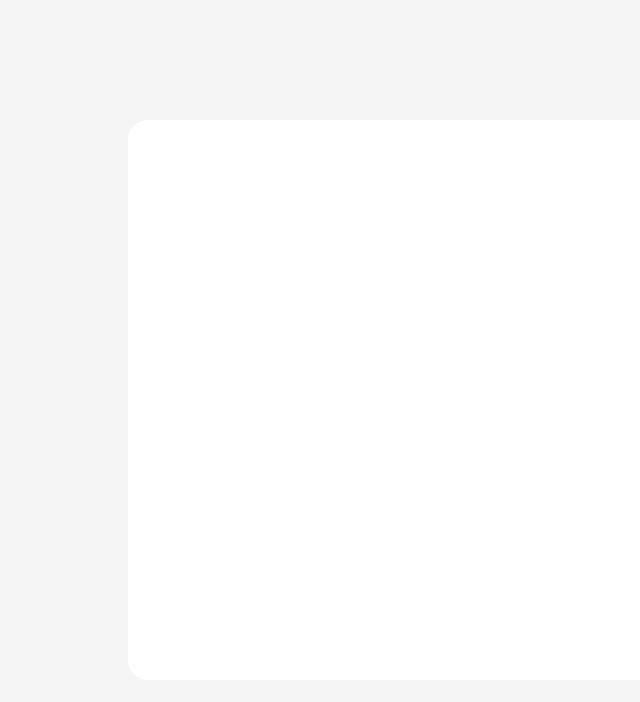
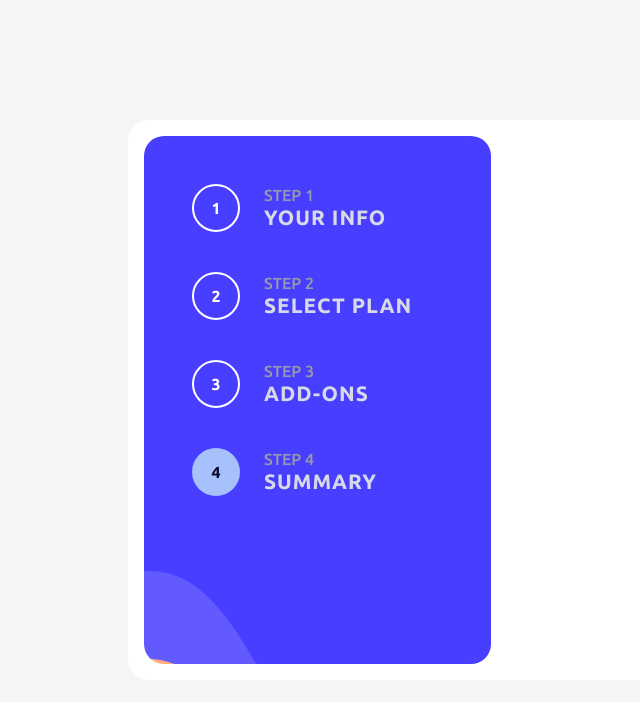
Before and after one commit to kaya70875/multi-step-form-react, a React (Vite) app in the folder multi-step-form/: page /thank-you in a window 1280 px wide. Before the commit this address had no page. Shown: the top 702 px of the page, without its empty margins (0-640 px from the left). Built offline with nearby package versions, Linux system fonts and the light colour scheme.

Commit message:
creating thankyou page

```diff
--- a/multi-step-form/src/App.tsx
+++ b/multi-step-form/src/App.tsx
@@ -6,6 +6,7 @@ import ChsPlan from "./components/routes/ChsPlan";
 import FormProvider from "./context/FormContext";
 import AddOns from "./components/routes/AddOns";
 import ConfirmPage from "./components/routes/ConfirmPage";
+import ThankYou from "./components/routes/ThankYou";
 
 function App() {
   return (
@@ -18,6 +19,7 @@ function App() {
               <Route path="/select-plan" element={<ChsPlan></ChsPlan>}></Route>
               <Route path="/add-ons" element={<AddOns></AddOns>}></Route>
               <Route path="/confirm" element={<ConfirmPage></ConfirmPage>}></Route>
+              <Route path="/thank-you" element={<ThankYou></ThankYou>}></Route>
             </Routes>
 
           </div>
--- /dev/null
+++ b/multi-step-form/src/components/routes/ThankYou.tsx
@@ -0,0 +1,10 @@
+import FormStepsSection from "../FormStepsSection";
+import '../forms/_ThankYou.scss';
+
+export default function ThankYou() {
+  return (
+    <>
+        <FormStepsSection currentStep={4} />
+    </>
+  )
+}
```
Also changed, not shown: multi-step-form/src/components/forms/_ThankYou.scss (added).
